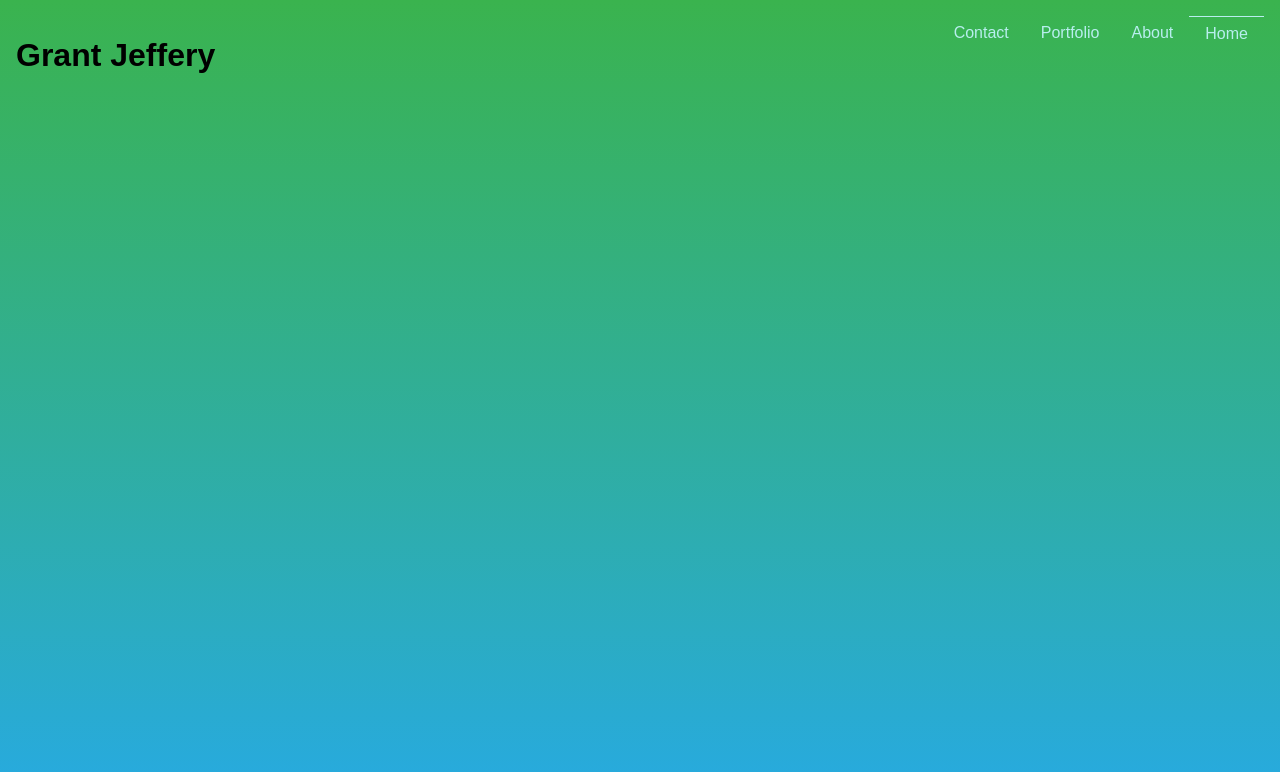
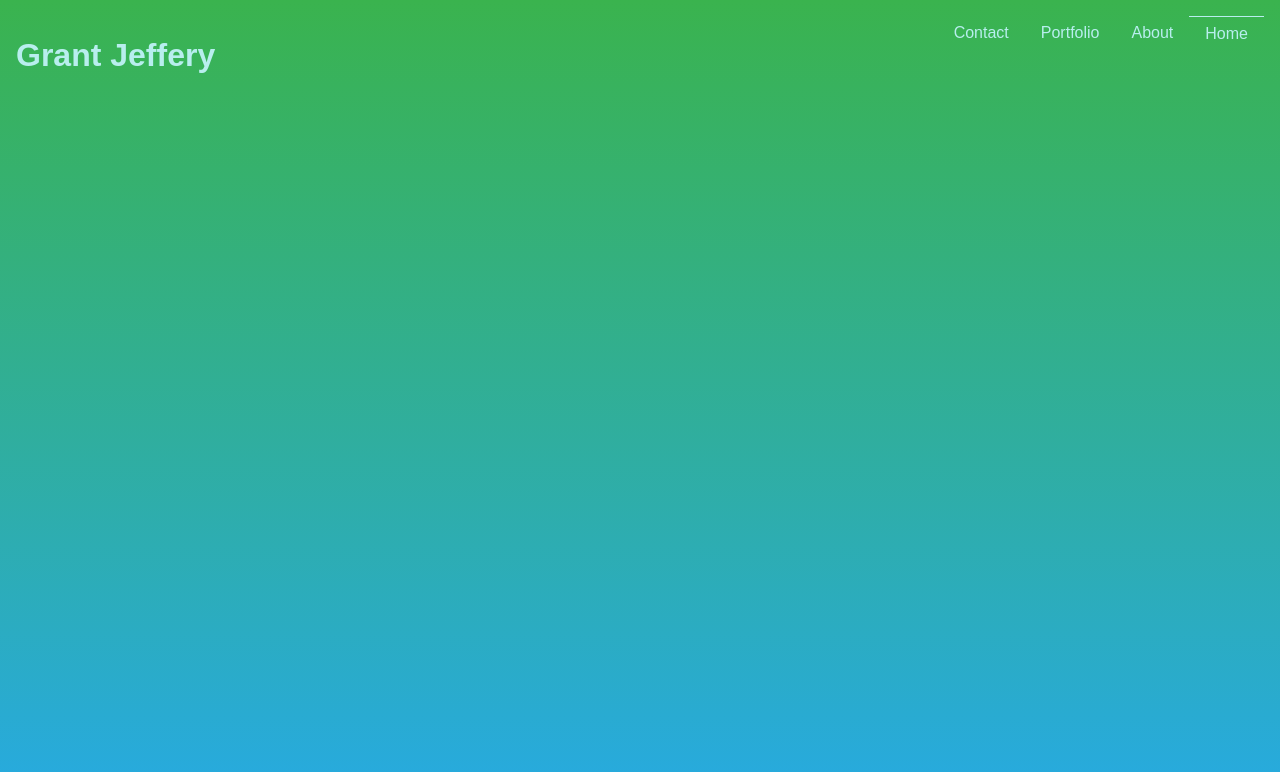
Before and after one commit to grantjeffery/push_page_navigations, a plain HTML site: page index.html in a window 1280 px wide. Drawn offline with nearby package versions, Linux system fonts and the light colour scheme; some icons are missing.

Commit message:
Feat: updated colour

```diff
--- a/scss/components/_main.scss
+++ b/scss/components/_main.scss
@@ -43,6 +43,9 @@ header {
   padding: 0 1em;
 }
 
+h1 {
+	color: $light-white;
+}
 .toggle-btn {
   position: absolute;
   right: 1em;
```
Also changed, not shown: css/style.css.
